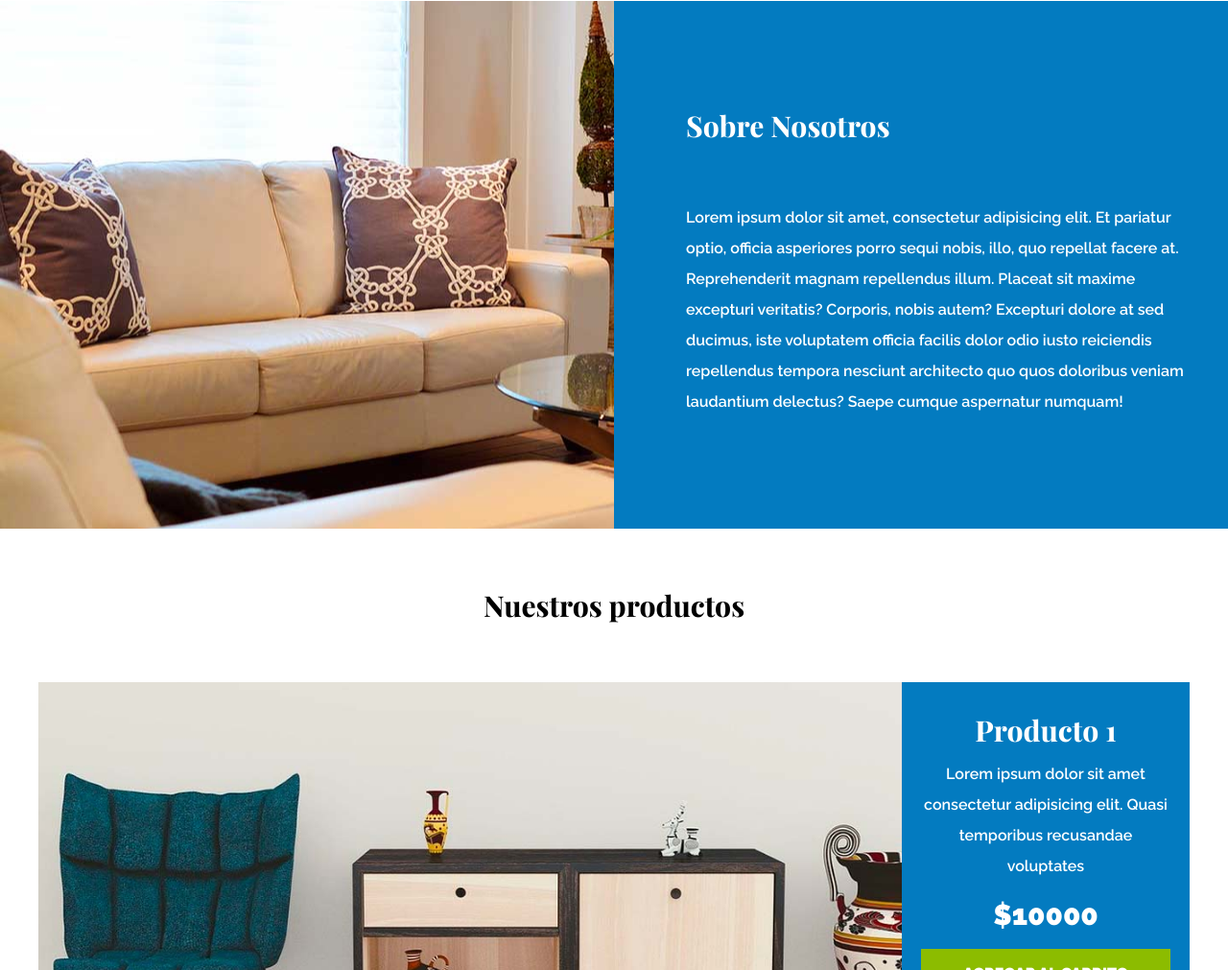
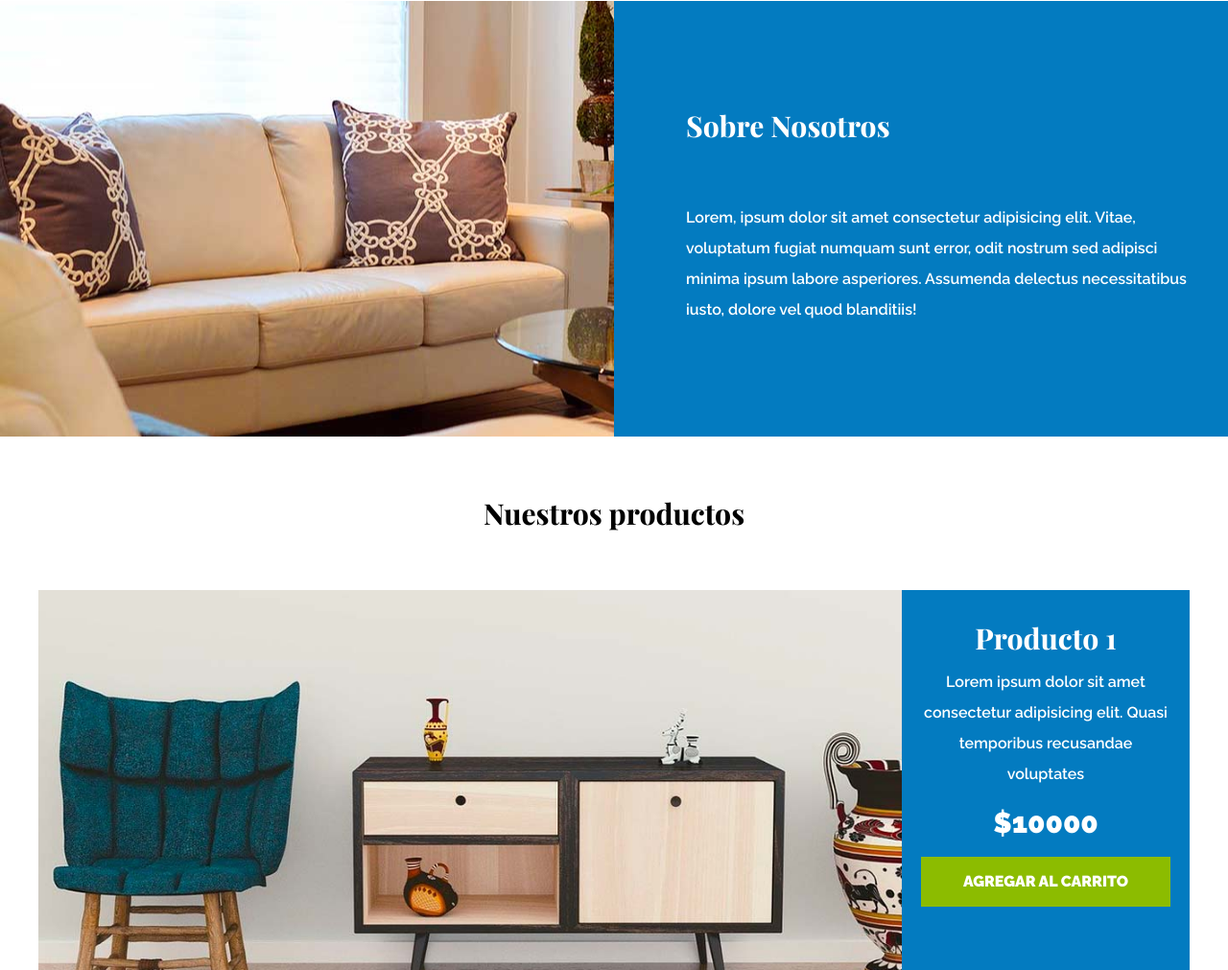
Before and after one commit to miguelapol/muebleria, a plain HTML site: page index.html in a window 1280 px wide. Shown: the part 1547-2558 px from the top of the page at 96% size. Drawn offline with nearby package versions, Linux system fonts and the light colour scheme; a web font is replaced by a local one.

Commit message:
correcion contenido de texto

```diff
--- a/index.html
+++ b/index.html
@@ -44,10 +44,9 @@
     <section class="sobre-nosotros">
         <div class="contenedor sobre-nosotros-grid">
             <div class="nosotros-texto">
-            <h2>Sobre Nosotros</h2>
-            <p>Lorem ipsum dolor sit amet, consectetur adipisicing elit. Et pariatur optio, officia asperiores porro sequi nobis, illo, quo repellat facere at. Reprehenderit magnam repellendus illum. Placeat sit maxime excepturi veritatis?
-            Corporis, nobis autem? Excepturi dolore at sed ducimus, iste voluptatem officia facilis dolor odio iusto reiciendis repellendus tempora nesciunt architecto quo quos doloribus veniam laudantium delectus? Saepe cumque aspernatur numquam!</p>
-             </div>
+                <h2>Sobre Nosotros</h2>
+                <p>Lorem, ipsum dolor sit amet consectetur adipisicing elit. Vitae, voluptatum fugiat numquam sunt error, odit nostrum sed adipisci minima ipsum labore asperiores. Assumenda delectus necessitatibus iusto, dolore vel quod blanditiis!</p>
+            </div>
         </div>
     </section>
     <main class="contenido-principal contenedor">
```
